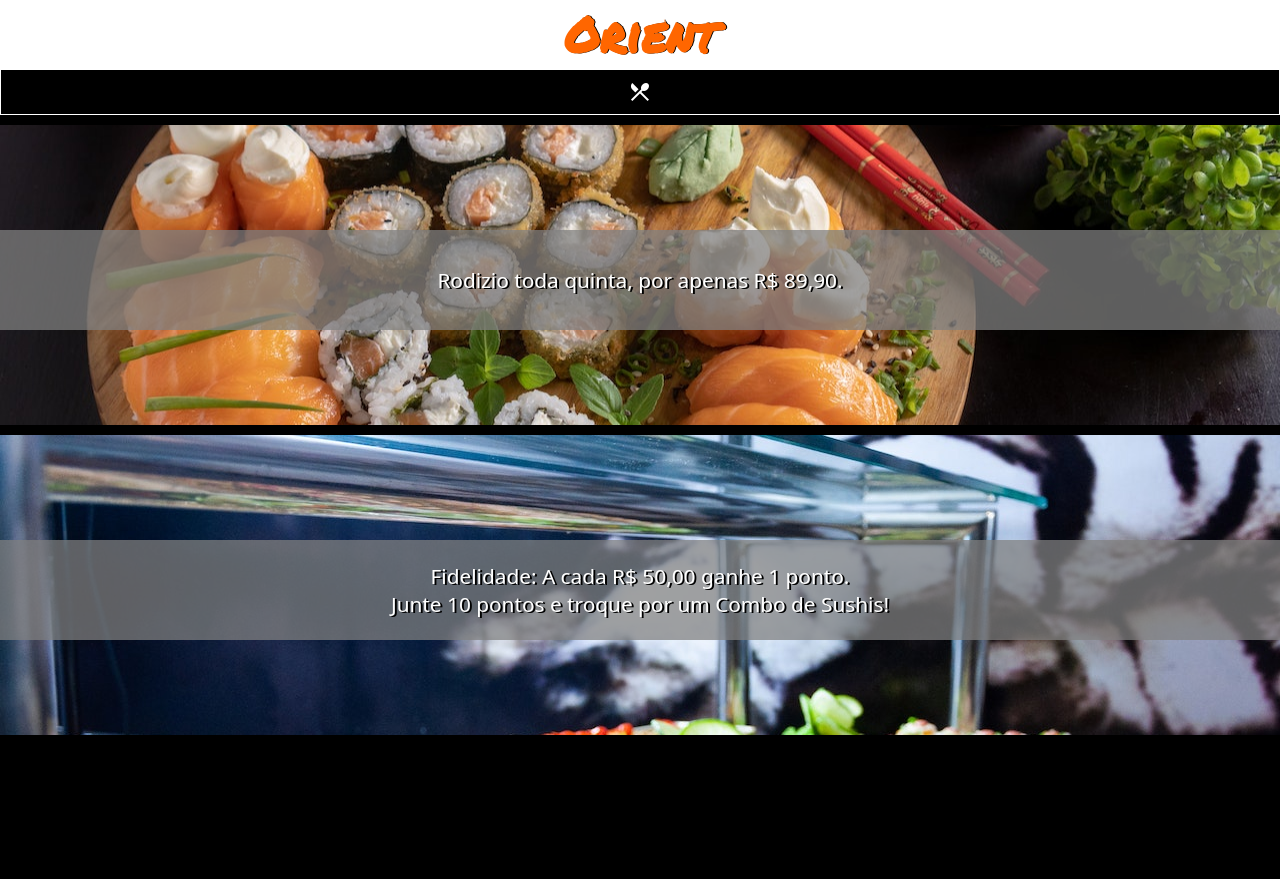
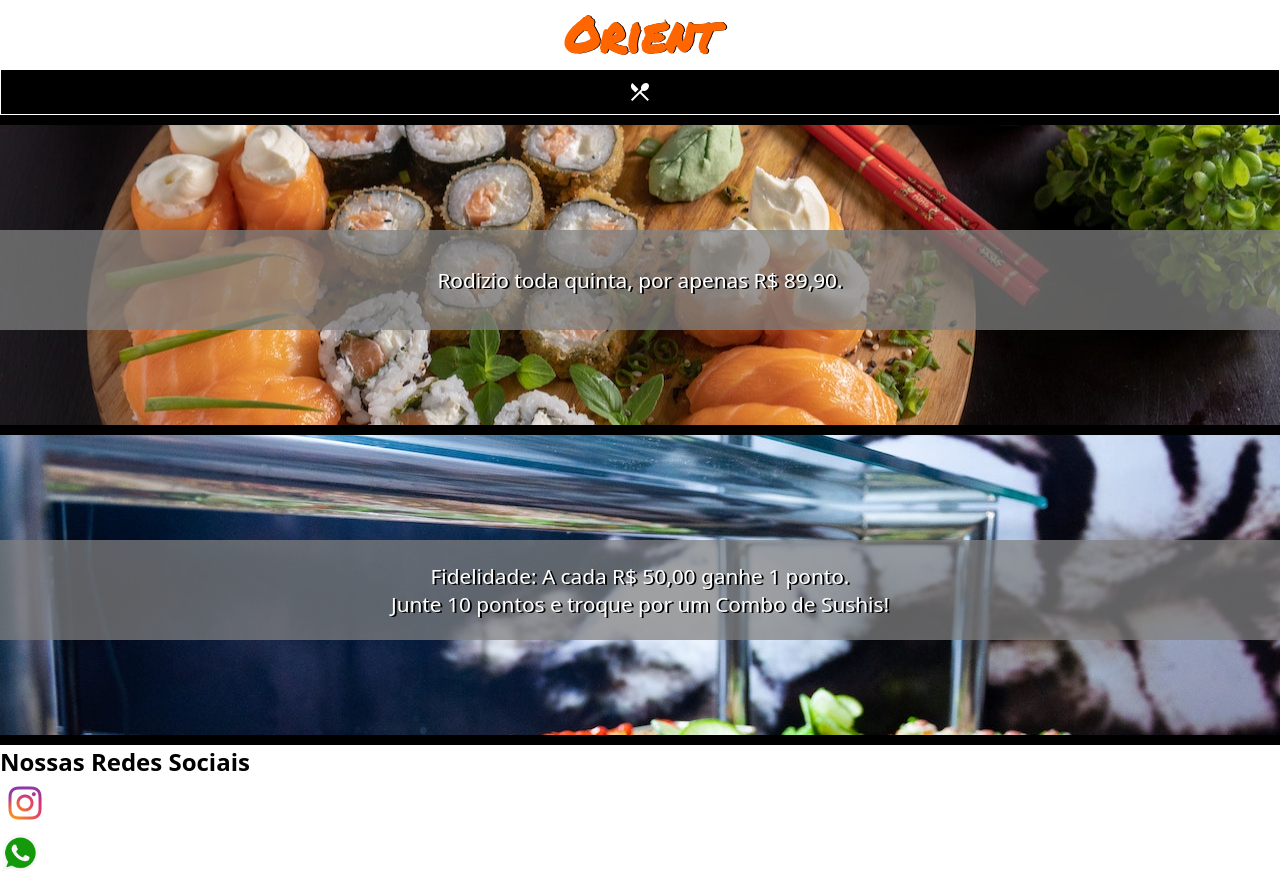
Before and after one commit to Matheus-Oliv/Projeto-Orient-Sushi, a plain HTML site: page index.html in a window 1280 px wide. Before the commit the page ends 800 px from the top, so only its background shows below. Drawn offline with nearby package versions, Linux system fonts and the light colour scheme.

Commit message:
Atualização

```diff
--- a/estilos/style.css
+++ b/estilos/style.css
@@ -115,3 +115,8 @@ p.rodizio-fidelidade {
     text-align: center;
     text-shadow: 2px 1px black;
 }
+
+
+section#redes-sociais {
+    background-color: white;
+}
--- a/index.html
+++ b/index.html
@@ -20,7 +20,7 @@
             <ul>
                 <li><a href="index2.html">Cardápio</a></li>
                 <li><a href="#">Pedido</a></li>
-                <li><a href="#">Contatos</a></li>
+                <li><a href="#redes">Contatos</a></li>
             </ul>
         </menu>
     </header>
@@ -34,6 +34,21 @@
             <div id="imagem-fidelidade">
                 <p class="rodizio-fidelidade">Fidelidade: A cada R$ 50,00 ganhe 1 ponto. <br>Junte 10 pontos e troque por um Combo de Sushis!
                 </p>
+            </div>
+        </section>
+        <section id="redes-sociais">
+            <div id="redes">
+                <h2>Nossas Redes Sociais</h2>
+                <nav>
+                    <ul>
+                        <li>
+                            <a href="https://www.instagram.com/orient.ce/" target="_blank"><img src="imagens/insta.png" alt="instagram" width="50px"></a>
+                        </li>
+                        <li>
+                            <a href="#"><img src="imagens/wpp.png" alt="instagram" width="40px"></a>
+                        </li>
+                    </ul>
+                </nav>
             </div>
         </section>
     </main>
```
Also changed, not shown: imagens/wpp.png (added).
